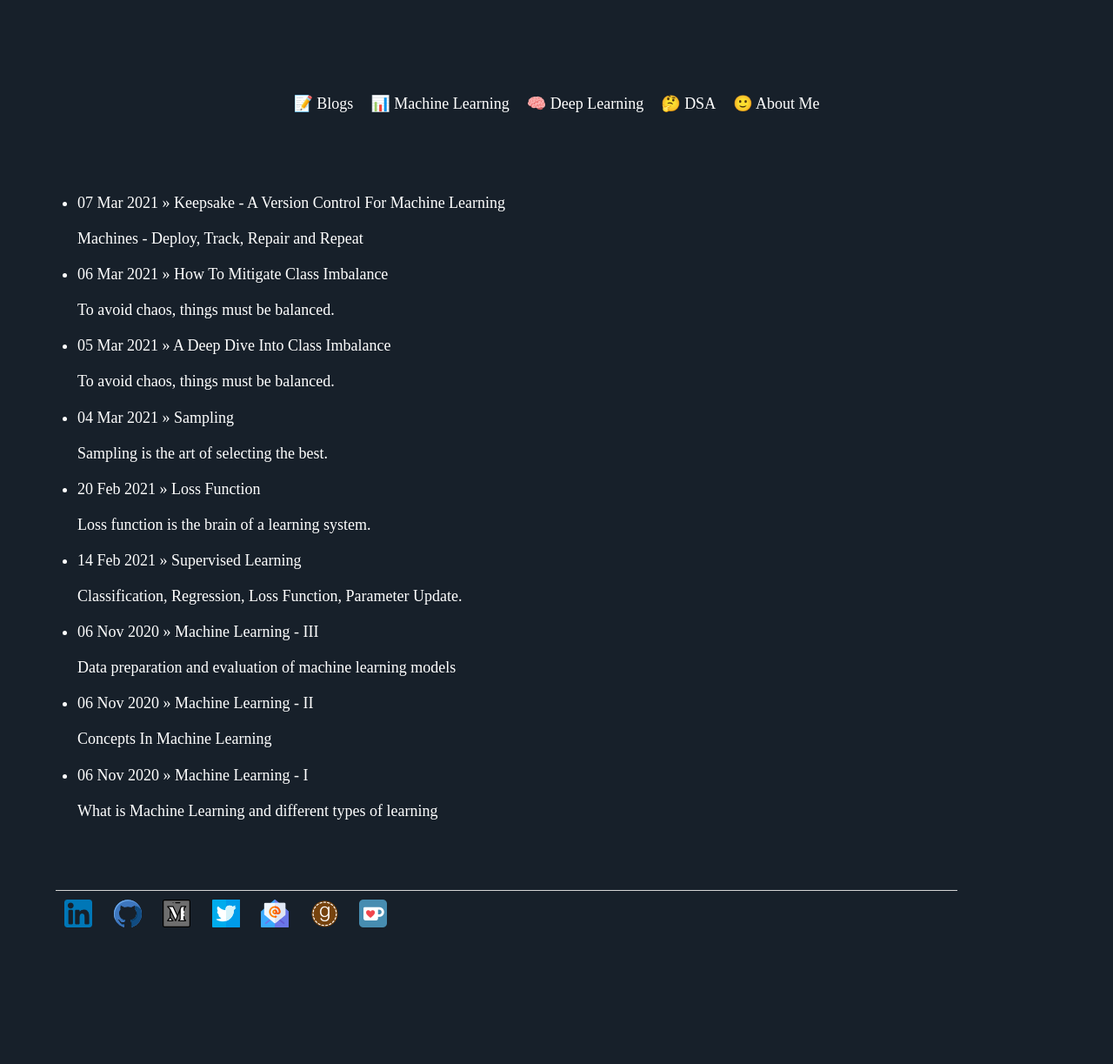
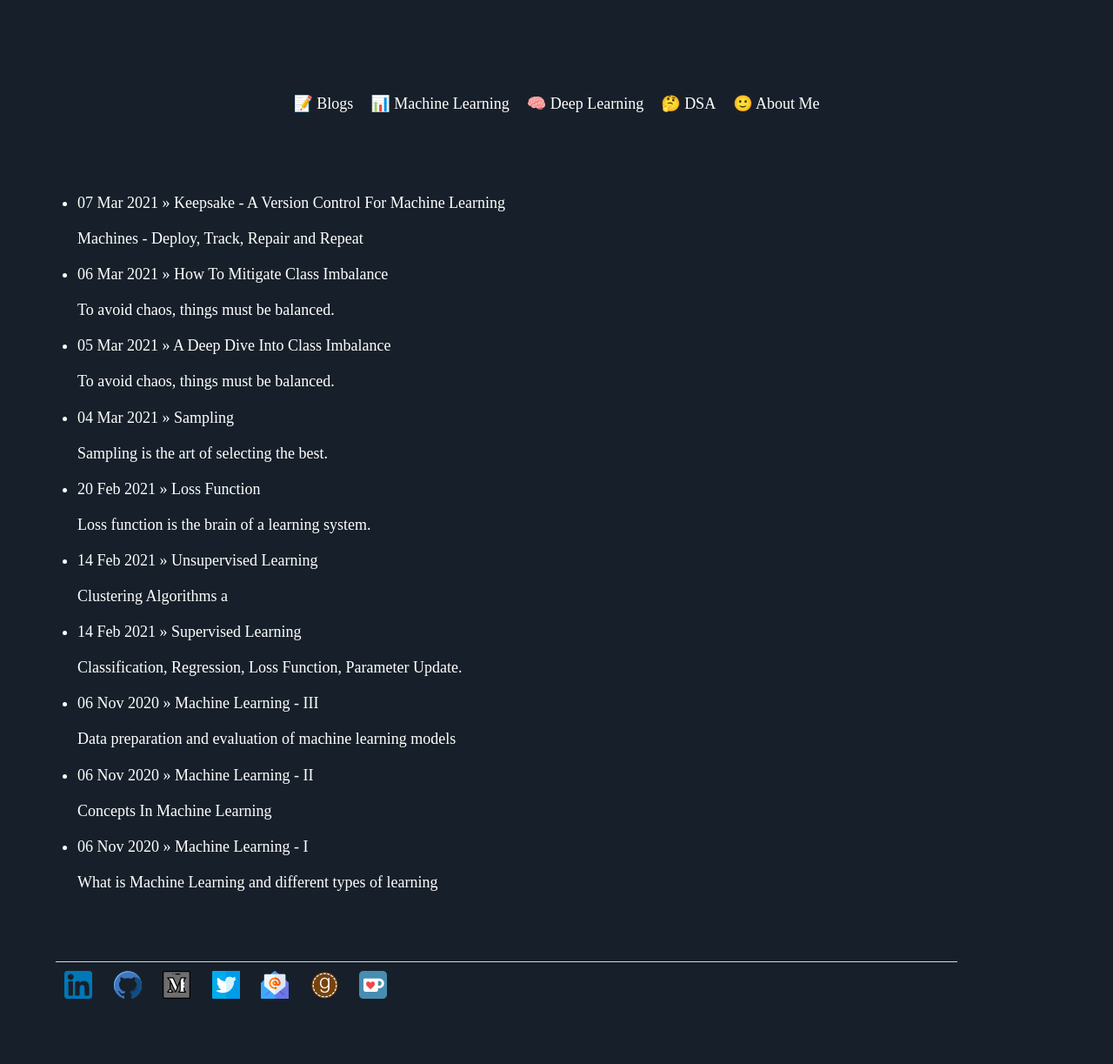
Before and after one commit to Mayurji/mayurji.github.io, a Jekyll site: the page built from machine-learning/index.html, in a window 1280 px wide. Shown: the whole page at 87% size. Built offline with Jekyll 4.4.1, drawn with Linux system fonts in a browser that asks for light colours; nearby versions of some CDN libraries; before the commit the page ends 1141 px from its top, so only the background shows below that.

Commit message:
Update Unsupervised Learning.md

```diff
--- a/_machine-learning/Unsupervised Learning.md
+++ b/_machine-learning/Unsupervised Learning.md
@@ -1,11 +1,20 @@
+---
+layout: machine-learning
+title: Unsupervised Learning
+description: Clustering Algorithms a
+date:   2021-02-14 17:43:52 +0530
+---
+{% include mathjax.html %}
+
 ## Unsupervised Learning
 
 In previous blog post on [supervised learning](https://mayurji.github.io/machine-learning/Supervised%20Learning), we have seen that each observed data has a label attached to it, making it easy to train a model. However, in unsupervised learning, **the algorithm finds the hidden patterns in unlabeled data.** A popular technique in unsupervised learning is **Clustering Algorithms**.
+<p>
 $$
 x_1 , \ x_2, \ .....x_m \\
 and \ there \ is \ no \ label \ y.
 $$
-
+</p>
 
 **Clustering Algorithms** are a set of algorithms, which clusters data points based on similarity metric either measured in terms of distance or using probability to categorize the data point etc. In simple terms, we can think of clustering as a way to group the data points that are similar in nature from group of data points which are dissimilar.
 
@@ -18,13 +27,20 @@
 It is an efficient iterative method to estimate the parameters of the latent variables through maximum-likelihood estimation. In each iteration, the algorithm performs two alternate steps, first performing an expectation (E) step, which creates a function for the expectation of the [log-likelihood](https://en.wikipedia.org/wiki/Likelihood_function#Log-likelihood) evaluated using the current estimate for the parameters, and a  maximization (M) step, which computes parameters maximizing the expected log-likelihood found on the *E* step. These parameter-estimates are then used to determine the distribution of the latent variables in the next E step.
 
 **E-Step:** Evaluate the posterior probability $$Q_i (z^{(i)})$$ that each data point $$ x^{(i)} $$ came from a particular cluster $$z^{(i)}$$ as follows
+
+<p>
 $$
 Q_i \ (z^{(i)}) = P(z^{(i)} | x^{(i)}; \theta)
 $$
+</p>
+
 **M-Step:** Use the posterior probability $$ Q_i (z^{(i)}) $$ as cluster specific weights on data points x^{(i)} to separately re-estimate each cluster model as follows
+<p>
 $$
 \theta_i = argmax_\theta \sum_{i} \int_{z^{(i)}}  Q_i (z^{(i)}) \ log \ {P(x^{(i)}, \ z^{(i)}; \theta \over Q_i(z^{(i)})}. dz^{(i)}
 $$
+</p>
+
 IMAGE EM Algorithm
 
 Simple understanding:
@@ -41,11 +57,10 @@
 
 At first, we randomly intialize the cluster centroids, $$ \mu_1, \mu_2, ..., \mu_k \ \in R^n $$, the k-means algorithm repeats the following steps until convergence
 
-
+<p>
 $$
 c^{(i)} \ = \ {arg \ min}_j || \ x^{(i)} - \mu_j ||^2 \\
 $$
-
 $$
 \mu_j \ = \ {\sum_{i=1}^{m} 1_{c^{(i)}=j}x^{(i)} \over \sum_{i=1}^m 1_{c^{(i)}=j}}
 $$
@@ -55,6 +70,7 @@
 \mu_j - center\ of\ cluster\ j.
 $$
 
+</p>
 ##### Simple Understanding
 
 1. Pick the number of clusters k.
```
